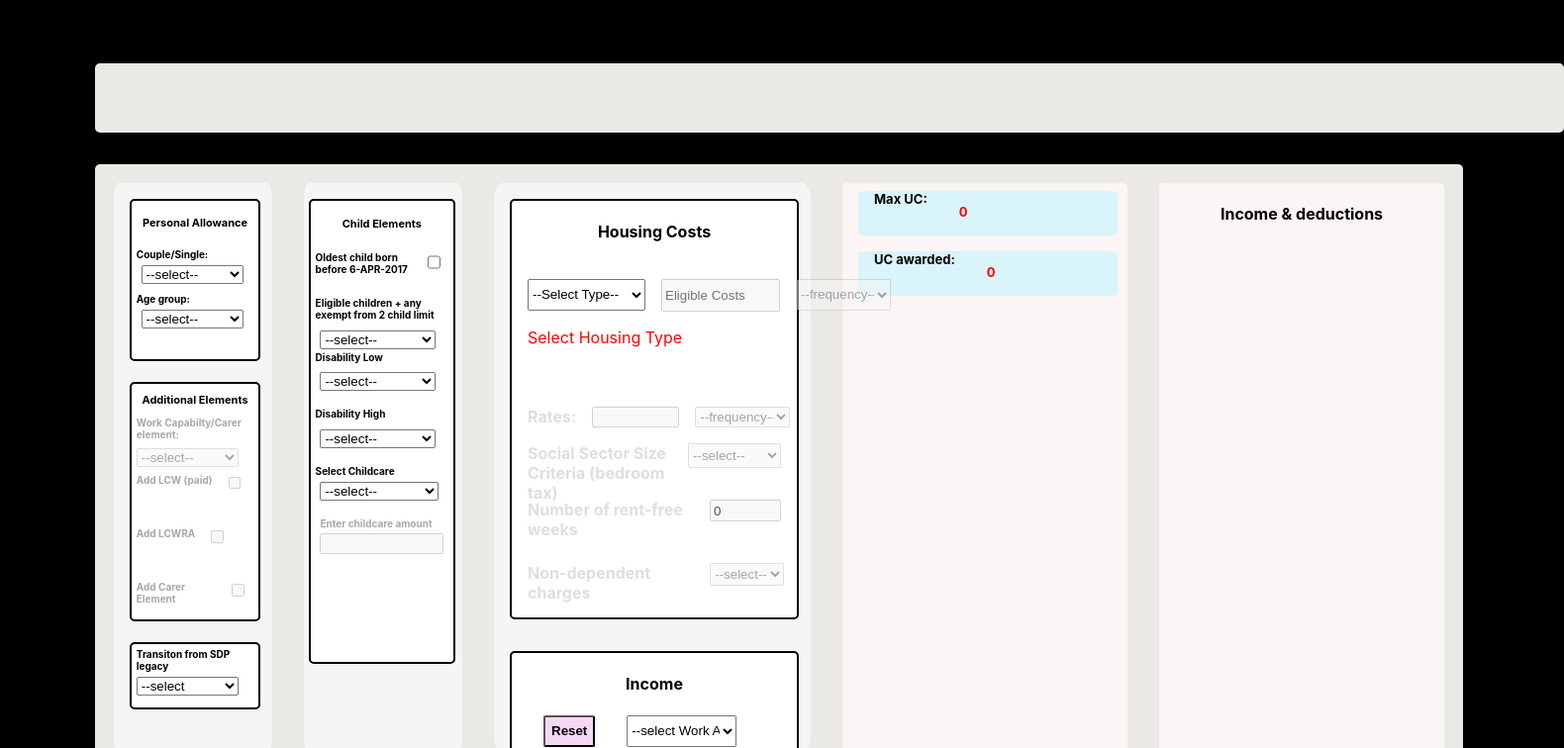
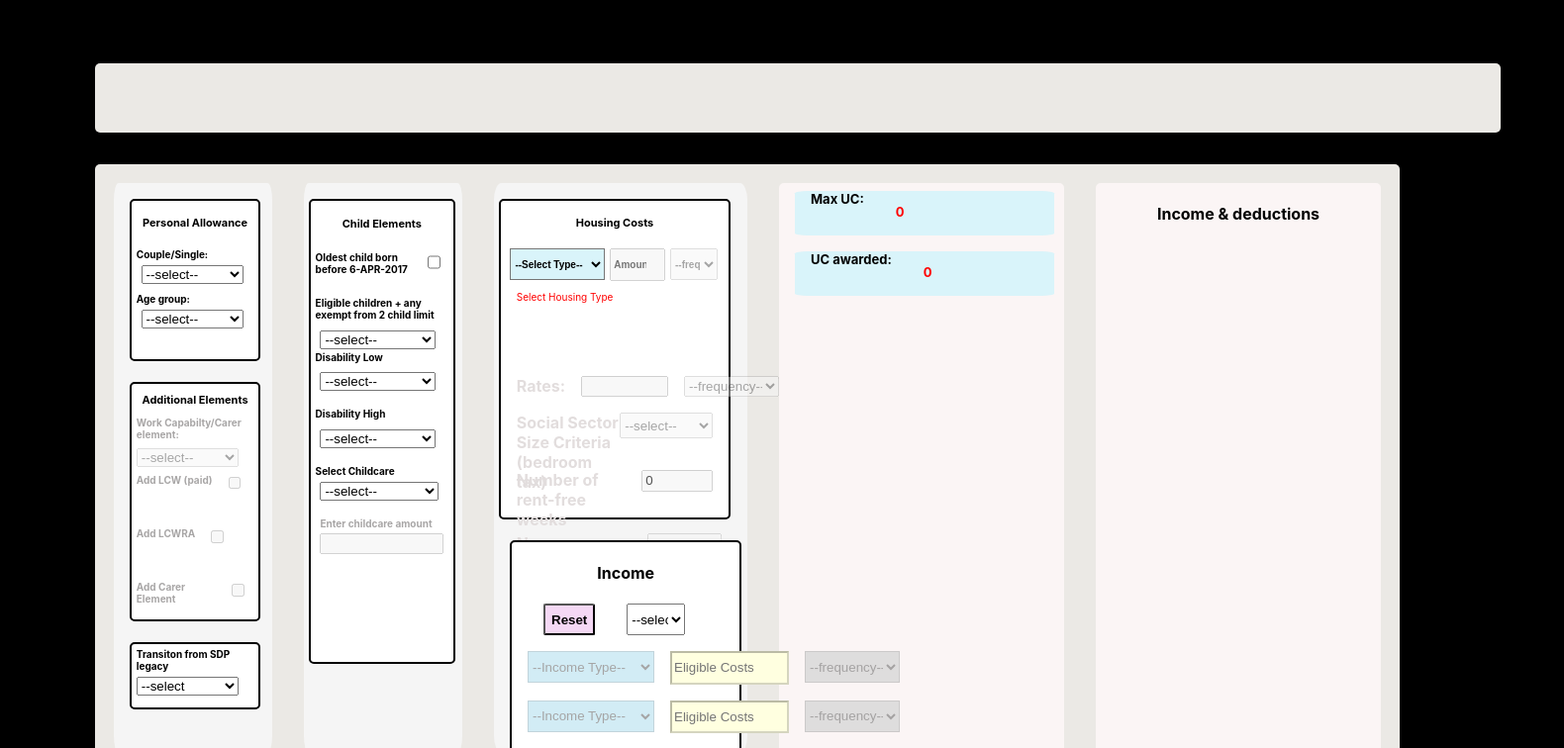
Before and after one commit to dnlstronge/benefitscalc2, a React (Create React App) app: page / in a window 1280 px wide. Shown: the top 756 px of the page at 99% size, 1580 px wide, since content can reach past the window. Built offline with nearby package versions, Linux system fonts and the light colour scheme.

Commit message:
[x] - styles for housing

```diff
--- a/src/components/UC2/HOUS/Hous.js
+++ b/src/components/UC2/HOUS/Hous.js
@@ -178,7 +178,7 @@ const Hous = ({setPropState}) => {
                     <option value="OWN">Owner Occupier</option>
                     <option value="">None</option>
                 </select>
-                <input value={housing.rent} disabled={housing.type === "" } onChange={handleAmount} className={classes.select_amount} placeholder="Eligible Costs" type="number"/>
+                <input value={housing.rent} disabled={housing.type === "" } onChange={handleAmount} className={classes.select_amount} placeholder="Amount" type="number"/>
                 <select value={housing.freq} disabled={housing.type === "" } onChange={handleFreq} className={classes.select_freq}>
                     <option value="">--frequency--</option>
                     <option value="PW">Weekly</option>
--- a/src/components/UC2/HOUS/Hous.module.css
+++ b/src/components/UC2/HOUS/Hous.module.css
@@ -4,8 +4,8 @@
     flex-direction: row;
     background: white;
     width: 90%;
-    height: 30rem;
-    margin: 1rem 1rem 1rem 1rem;
+    height: 20rem;
+    margin: 1rem 0.3rem 0.3rem 0.3rem;
     border: 2px solid black;
     border-radius: 5px;
 }
@@ -16,6 +16,7 @@
 }
 
 .warning_container {
+    font-size: 10px;
     display: flex;
     height: 2rem;
     width: 90%;
@@ -34,6 +35,7 @@
 }
 .heading {
     text-align: center;
+    font-size: 11px;
 }
 .sub_container {
    display: flex;
@@ -41,28 +43,35 @@
 }
 
 .select_type {
+    background: rgb(217, 244, 250);
+    font-weight: bold;
+    font-size: 10px;
     display: flex;
-    width: 8rem;
+    width: 6rem;
     height: 2rem;
-    margin-left: 1rem;
-    margin-top: 1rem;
+    margin-left: 0.6rem;
+    margin-top: 0.3rem;
 
 
 }
 .select_amount {
+    font-weight: bold;
+    font-size: 10px;
     display: flex;
-    width: 7rem;
+    width: 3rem;
     height: 1.7rem;
-    margin-left: 1rem;
-    margin-top: 1rem;
+    margin-left: 0.3rem;
+    margin-top: 0.3rem;
 }
 .select_freq {
+    font-weight: bold;
+    font-size: 10px;
     display: flex;
-    width: 6rem;
+    width: 3rem;
     height: 2rem;
-    margin-left: 1rem;
-    margin-top: 1rem;
-    margin-right: 1rem;
+    margin-left: 0.3rem;
+    margin-top: 0.3rem;
+    margin-right: 0.3rem;
 }
 
 .rates_label {
--- a/src/components/UC2/Main.module.css
+++ b/src/components/UC2/Main.module.css
@@ -29,7 +29,7 @@
     flex-direction: column;
     margin: 1rem 1rem 1rem 1rem;
     background: whitesmoke;
-    width: 20rem;
+    width: 16rem;
     height: 90%;
     border-radius: 3%;
 }
```
